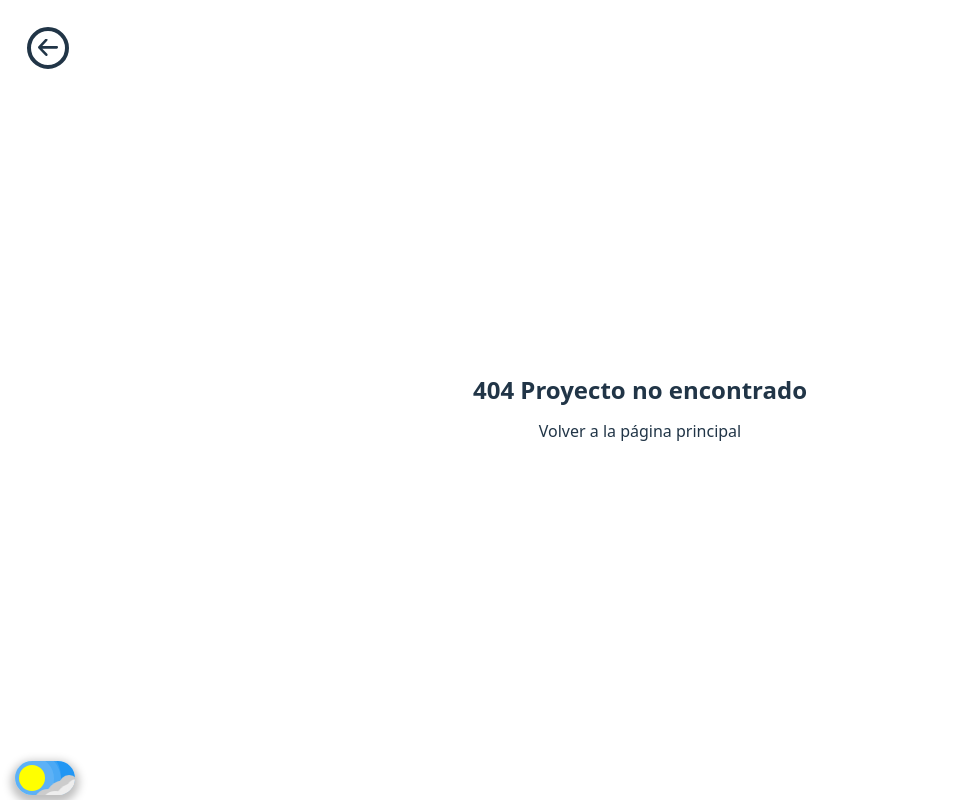
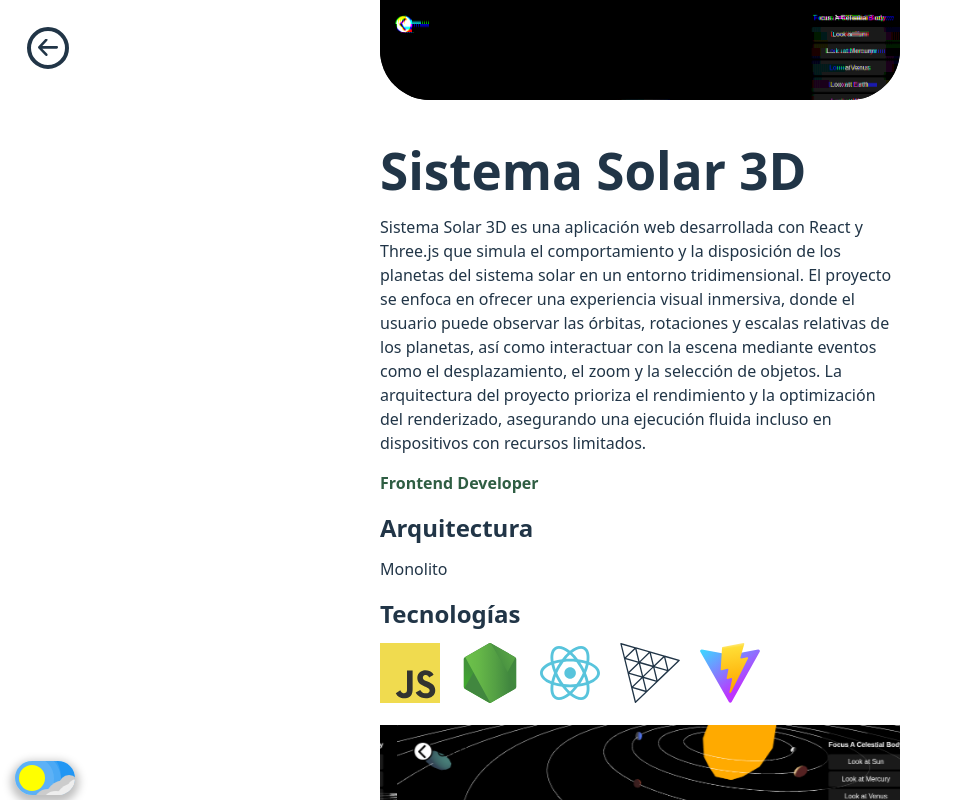
Before and after one commit to leoncantillo/portfolio, a React (Vite) app: page /projects/3d-solar-system in a window 1280 px wide. Before the commit this address had no page. Shown: the top 800 px of the page, without its empty margins (0-955 px from the left). Built offline with nearby package versions, Linux system fonts and the light colour scheme.

Commit message:
[UPDATE] Add first projects.

```diff
--- a/src/portfolio-data/projects.data.js
+++ b/src/portfolio-data/projects.data.js
@@ -3,32 +3,125 @@ import * as TechLogos from '../assets/TechLogos';
 export const projects = [
   {
     id: 1,
-    slug: "student-housing-platform",
-    src_featured_img: "/Screenshot from 2026-01-15 07-45-00.png",
-    title: "Plataforma de residencias estudiantiles",
+    slug: "miscellaneousello-online-store",
+    src_featured_img: "/Miscelanea Ello.png",
+    title: "Miscelanea Ello · Tienda online",
     brief_description:
-      "Sistema para conectar estudiantes y propietarios, gestionando servicios incluidos y alianzas de vivienda.",
+      "Tienda online desarrollada en PHP bajo el patrón MVC, con gestión completa de productos, usuarios y pedidos.",
     complete_description:
-      "Sistema para conectar estudiantes y propietarios, gestionando servicios incluidos y alianzas de vivienda.",
-    role: "Backend Developer · Líder técnico",
-    architecture: "Monolítica en capas",
+      "MiscellaneousEllo es una tienda online desarrollada como proyecto académico en el programa de Análisis y Desarrollo de Software del SENA. El sistema implementa un CRUD completo para productos, usuarios y pedidos, integrando validaciones exhaustivas, persistencia de datos en MySQL y envío automático de correos electrónicos para notificaciones. El proyecto sigue el patrón MVC, garantizando una separación clara de responsabilidades y un código mantenible.",
+    role: "Backend Developer · Frontend Developer",
+    architecture: "Arquitectura MVC (Model · View · Controller)",
+    tech: [
+      { icon: TechLogos.Php, label: "PHP" },
+      { icon: TechLogos.MySQL, label: "MySQL" },
+      { icon: TechLogos.SQL, label: "SQL" },
+      { icon: TechLogos.XAMPP, label: "XAMPP" },
+      { icon: TechLogos.Email, label: "PHP Mail" },
+    ],
+    challenges: [
+      "Implementación correcta del patrón MVC en PHP puro",
+      "Validaciones completas en operaciones CRUD",
+      "Gestión de relaciones entre productos, usuarios y pedidos",
+      "Envío automático de correos electrónicos desde el backend",
+    ],
+    impact:
+      "Consolidación de conocimientos en desarrollo web backend con PHP, aplicando buenas prácticas, validaciones y arquitectura MVC en un proyecto funcional.",
+    learnings: [
+      "Aplicación práctica del patrón MVC",
+      "Integración de bases de datos relacionales en aplicaciones web",
+      "Diseño e implementación de CRUD completos",
+      "Gestión de flujo de datos y lógica de negocio",
+      "Configuración de entornos locales con XAMPP",
+    ],
+    repository: "https://github.com/leoncantillo/MiscelaneaELLO",
+    demo: "https://soysena-my.sharepoint.com/:v:/g/personal/ldcantillo78_soy_sena_edu_co/IQBYzpfSXbD1SrkoNTG6v0IpAWJy9SY6LheFyF9ZO-U7bVw?e=GcfinQ&nav=eyJyZWZlcnJhbEluZm8iOnsicmVmZXJyYWxBcHAiOiJTdHJlYW1XZWJBcHAiLCJyZWZlcnJhbFZpZXciOiJTaGFyZURpYWxvZy1MaW5rIiwicmVmZXJyYWxBcHBQbGF0Zm9ybSI6IldlYiIsInJlZmVycmFsTW9kZSI6InZpZXcifX0%3D",
+  },
+  {
+    id: 2,
+    slug: "reservasuno-airline-system",
+    src_featured_img: "/ReservasUno.png",
+    title: "ReservasUno · Sistema de reservas aéreas",
+    brief_description:
+      "Plataforma web y API REST para la gestión de vuelos y reservas aéreas, con autenticación y flujo completo de búsqueda y selección.",
+    complete_description:
+      "ReservasUno es un peoyecto acadmémico donde creamos un sistema de reservas aéreas que permite a los usuarios buscar vuelos, seleccionar trayectos, gestionar reservas y consultar información asociada. El proyecto integra un frontend web con una API REST desarrollada en Spring Boot, incluyendo autenticación basada en JWT, transferencia de datos con DTOs y persistencia de datos en PostgreSQL. Fue desarrollado como proyecto de aprendizaje enfocado en arquitectura backend y buenas prácticas iniciales.",
+    role: "Backend Developer",
+    architecture: "Arquitectura monolítica en capas (Controller · Service · Repository)",
     tech: [
       { icon: TechLogos.Java, label: "Java" },
       { icon: TechLogos.Spring, label: "Spring Boot" },
       { icon: TechLogos.PostgreSQL, label: "PostgreSQL" },
+      { icon: TechLogos.Maven, label: "Maven" },
+      { icon: TechLogos.Maven, label: "MapStruct" },
       { icon: TechLogos.Docker, label: "Docker" },
+      { icon: TechLogos.JWT, label: "JWT" },
+    ],
+    gallery: [
+      "/ReservasUno Gallery - image 1.png",
+      "/ReservasUno Gallery - image 2.png",
+      "/ReservasUno Gallery - image 3.png",
+      "/ReservasUno Gallery - image 4.png",
+      "/ReservasUno Gallery - image 5.png",
+      "/ReservasUno Gallery - image 6.png",
     ],
     challenges: [
-      "Diseño de modelo de datos flexible",
-      "Autenticación y roles de usuario",
+      "Diseño del modelo de datos para vuelos, reservas y pasajeros",
+      "Implementación de autenticación y autorización con JWT",
+      "Integración entre frontend y API REST",
+      "Mapeo de entidades a estructuras de transferencia de datos.",
     ],
     impact:
-      "Arquitectura escalable y backend preparado para crecimiento del producto.",
+      "Proyecto base sólido para comprender el desarrollo de APIs REST con Spring Boot, integrando seguridad, persistencia y comunicación con un frontend funcional.",
     learnings: [
-      "Arquitectura monolítica",
-      "Patrón de diseño en capas",
+      "Arquitectura en capas con Spring Boot",
+      "Diseño de APIs REST",
+      "Manejo de dependendicas con Maven",
+      "Autenticación y roles con JWT",
+      "Persistencia de datos con JPA y PostgreSQL",
+      "Mapeo de entidades con MapStruct",
+      "Buenas prácticas iniciales en backend",
     ],
-    repository: "#",
-    demo: "#",
+    repository: "https://github.com/leoncantillo/reservasuno-backend",
+    data_base: "https://drive.google.com/file/d/1o9bLDqZ1hZkJ1L241E418HrADX-IkceC/view?usp=sharing",
+  },
+  {
+    id: 3,
+    slug: "3d-solar-system",
+    src_featured_img: "/Solar System 3D.jpg",
+    title: "Sistema Solar 3D",
+    brief_description:
+      "Aplicación web interactiva que representa el sistema solar en 3D, permitiendo explorar los planetas mediante animaciones fluidas y una visualización espacial realista.",
+    complete_description:
+      "Sistema Solar 3D es una aplicación web desarrollada con React y Three.js que simula el comportamiento y la disposición de los planetas del sistema solar en un entorno tridimensional. El proyecto se enfoca en ofrecer una experiencia visual inmersiva, donde el usuario puede observar las órbitas, rotaciones y escalas relativas de los planetas, así como interactuar con la escena mediante eventos como el desplazamiento, el zoom y la selección de objetos. La arquitectura del proyecto prioriza el rendimiento y la optimización del renderizado, asegurando una ejecución fluida incluso en dispositivos con recursos limitados.",
+    role: "Frontend Developer",
+    architecture: "Monolito",
+    tech: [
+      { icon: TechLogos.JavaScript, label: "JavaScript" },
+      { icon: TechLogos.Nodejs, label: "Node.js" },
+      { icon: TechLogos.React, label: "React.js" },
+      { icon: TechLogos.Threejs, label: "Three.js" },
+      { icon: TechLogos.Vite, label: "Vite" },
+    ],
+    gallery: [
+      "/Solar System 3D Gallery - image 1.png",
+      "/Solar System 3D Gallery - image 2.png",
+      "/Solar System 3D Gallery - image 3.png",
+    ],
+    challenges: [
+      "Sincronizar las animaciones orbitales y rotacionales de todos los planetas para mantener coherencia visual.",
+      "Optimizar el renderizado 3D para reducir el consumo de recursos y mejorar el rendimiento.",
+      "Gestionar correctamente el ciclo de vida de los objetos 3D dentro de un entorno React.",
+    ],
+    impact:
+      "El proyecto permitió demostrar la viabilidad de integrar gráficos 3D complejos en aplicaciones web modernas, mejorando la experiencia de usuario y sirviendo como base para futuros desarrollos educativos e interactivos.",
+    learnings: [
+      "Renderizado y manipulación de texto 3D.",
+      "Creación y gestión de objetos 3D con Three.js.",
+      "Animación basada en eventos y control del estado visual.",
+      "Optimización de escenas 3D para aplicaciones web.",
+    ],
+    repository: "https://github.com/leoncantillo/learning_threejs",
+    demo: "https://threejspractice.thebearstack.com/practice_3",
   },
 ];
```
